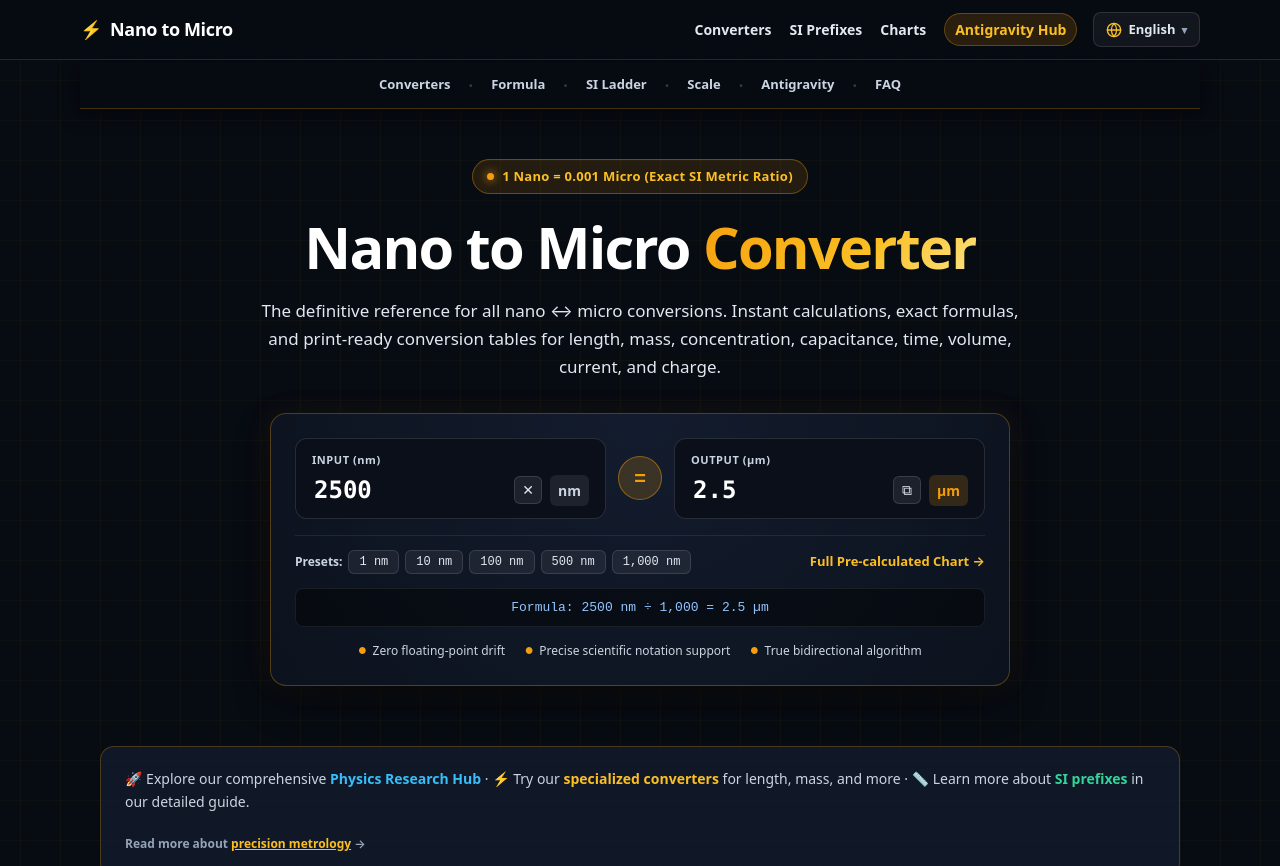
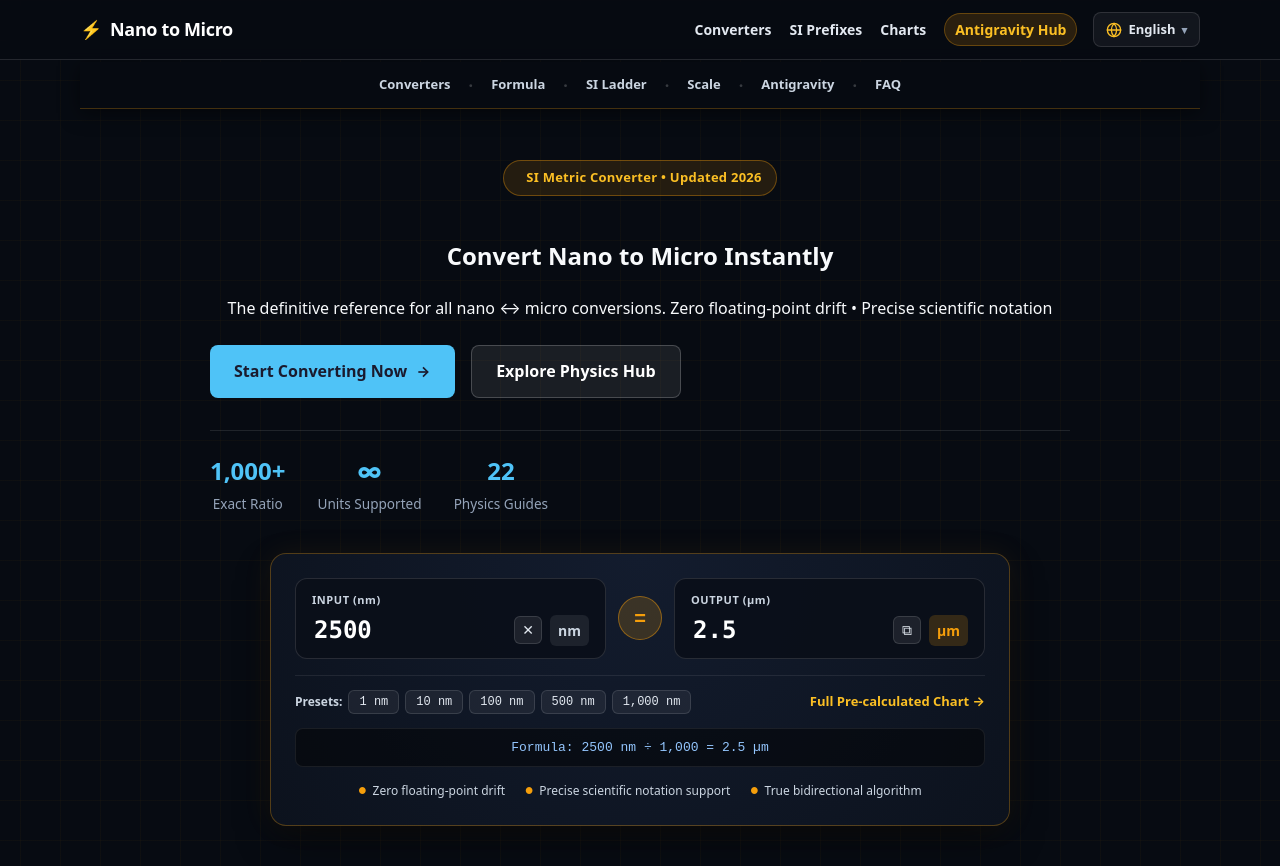
Before and after one commit to maryam-2021/NanoToMicro, an Astro site: page / in a window 1280 px wide. Shown: the top 866 px of the page. Built offline with nearby package versions, Linux system fonts and the light colour scheme; Astro itself is replaced by a stand-in of ours.

Commit message:
feat(hero): configure hero section with trust badges and interactive converter island visual

```diff
--- a/src/pages/index.astro
+++ b/src/pages/index.astro
@@ -77,22 +77,59 @@ const description = 'The definitive reference for all nano ↔ micro conversions
   </div>
 
   <!-- Hero Section -->
-  <section class="hero-container">
+  <section class="hero-section">
+    <div class="hero-container">
+      <div class="hero-content">
+        <!-- Badge -->
         <div class="hero-badge">
-      <span class="pulse-dot"></span>
-      <span>1 Nano = 0.001 Micro (Exact SI Metric Ratio)</span>
+          <span class="badge-dot"></span>
+          SI Metric Converter • Updated 2026
         </div>
 
-    <h1 class="main-title">
-      Nano to Micro <span class="gold-gradient">Converter</span>
+        <!-- Main Headline -->
+        <h1 class="hero-title">
+          Convert <span class="highlight">Nano</span> to
+          <span class="highlight">Micro</span> Instantly
         </h1>
 
-    <p class="hero-desc">
-      The definitive reference for all nano ↔ micro conversions. Instant calculations, exact formulas,
-      and print-ready conversion tables for length, mass, concentration, capacitance, time, volume, current, and charge.
+        <!-- Subtitle -->
+        <p class="hero-subtitle">
+          The definitive reference for all nano ↔ micro conversions.
+          <span class="no-wrap">Zero floating-point drift</span> •
+          <span class="no-wrap">Precise scientific notation</span>
         </p>
 
-    <!-- Svelte Reactive Interactive Calculator -->
+        <!-- Primary CTA -->
+        <div class="hero-cta" style="display: flex; gap: 16px; margin: 24px 0; flex-wrap: wrap;">
+          <a href="#converter" class="btn-primary" style="background: #4fc3f7; color: #1a1a2e; font-weight: 700; padding: 12px 24px; border-radius: 8px; text-decoration: none; display: inline-flex; align-items: center; gap: 8px;">
+            Start Converting Now
+            <svg class="btn-arrow" width="16" height="16" viewBox="0 0 24 24" fill="none" stroke="currentColor" stroke-width="2.5"><line x1="5" y1="12" x2="19" y2="12"></line><polyline points="12 5 19 12 12 19"></polyline></svg>
+          </a>
+          <a href="/physics/" class="btn-secondary" style="background: rgba(255,255,255,0.08); border: 1px solid rgba(255,255,255,0.2); color: #ffffff; font-weight: 600; padding: 12px 24px; border-radius: 8px; text-decoration: none;">
+            Explore Physics Hub
+          </a>
+        </div>
+
+        <!-- Trust Indicators -->
+        <div class="trust-indicators" style="display: flex; gap: 32px; margin-top: 32px; border-top: 1px solid rgba(255,255,255,0.1); padding-top: 20px;">
+          <div class="trust-item">
+            <span class="trust-number" style="font-size: 1.5rem; font-weight: 800; color: #4fc3f7; display: block;">1,000+</span>
+            <span class="trust-label" style="font-size: 0.85rem; color: #94a3b8;">Exact Ratio</span>
+          </div>
+          <div class="trust-item">
+            <span class="trust-number" style="font-size: 1.5rem; font-weight: 800; color: #4fc3f7; display: block;">∞</span>
+            <span class="trust-label" style="font-size: 0.85rem; color: #94a3b8;">Units Supported</span>
+          </div>
+          <div class="trust-item">
+            <span class="trust-number" style="font-size: 1.5rem; font-weight: 800; color: #4fc3f7; display: block;">22</span>
+            <span class="trust-label" style="font-size: 0.85rem; color: #94a3b8;">Physics Guides</span>
+          </div>
+        </div>
+      </div>
+
+      <!-- Hero Visual -->
+      <div id="converter" class="hero-visual" style="margin-top: 36px;">
+        <div class="visual-card">
           <div class="calc-wrapper">
             <ConverterIsland
               client:load
@@ -103,6 +140,9 @@ const description = 'The definitive reference for all nano ↔ micro conversions
               factor={0.001}
               exampleInput={2500}
             />
+          </div>
+        </div>
+      </div>
     </div>
   </section>
 
```
Lines whose indentation alone changed are shown as unchanged.
